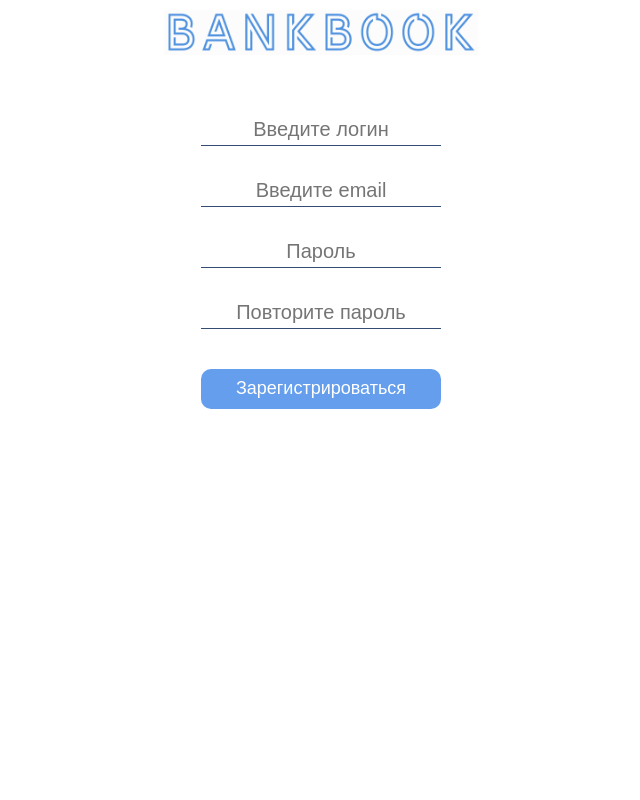
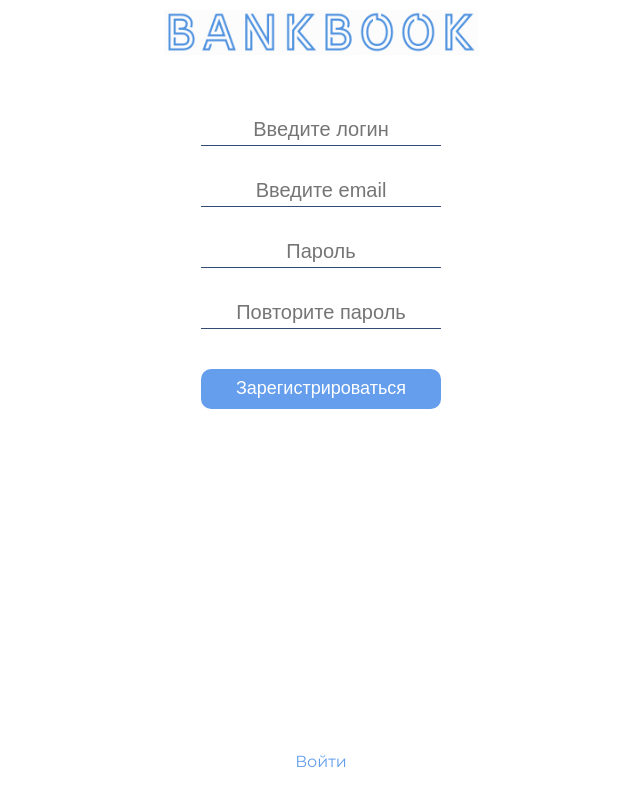
Before and after one commit to Sheil777/vue.bankbook, a Vue app: page /registration in a window 1280 px wide. Shown: the whole page, without its empty margins (319-959 px from the left). Built offline with nearby package versions, Linux system fonts and the light colour scheme.

Commit message:
Исправление ошибок

```diff
--- a/src/components/popups/ThePopupInputPercentage.vue
+++ b/src/components/popups/ThePopupInputPercentage.vue
@@ -14,7 +14,7 @@
                             >
                         </div>
                         <div class="category__text">
-                            <input type="phone" ref="inputField" v-model="percent">
+                            <input type="phone" ref="inputField" v-model="percent" @input="checkInput" required>
                             <span>% {{ category.name }}</span>
                         </div>
                     </div>
@@ -63,6 +63,9 @@ export default {
                 this.isOpen = false
                 // this.bodyUnlock()
             }
+        },
+        checkInput(){
+            this.percent = this.percent.replace(/[^0-9.]/g, '')
         },
         submit() {
             console.log("submit")
--- a/src/views/RegistrationView.vue
+++ b/src/views/RegistrationView.vue
@@ -21,6 +21,13 @@
           <input id="button-register" type="submit" class="registration__button" value='Зарегистрироваться' :disabled="disabledButton" />
       </form>
       <div id="report" class="report" v-if="errors.report">{{ errors.report }}</div>
+
+
+      <div class="button-login">
+            <router-link to="/login">
+                <a>Войти</a>
+            </router-link>
+        </div>
   </div>
 </template>
 
@@ -233,6 +240,27 @@ export default {
     }
   }
 
+
+.button-login {
+    position: absolute;
+    left: 0;
+    bottom: 30px;
+    width: 100%;
+
+    a {
+        display: block;
+        width: 100%;
+        text-align: center;
+        color: #649eed;
+    }
+
+    @media (max-height: 530px) {
+        position: unset;
+        margin-top: 20px;
+        margin-bottom: 20px;
+    }
+}
+
   .report {
       margin-top: 30px;
       text-align: center;
```
Also changed, not shown: Доделать.txt.
